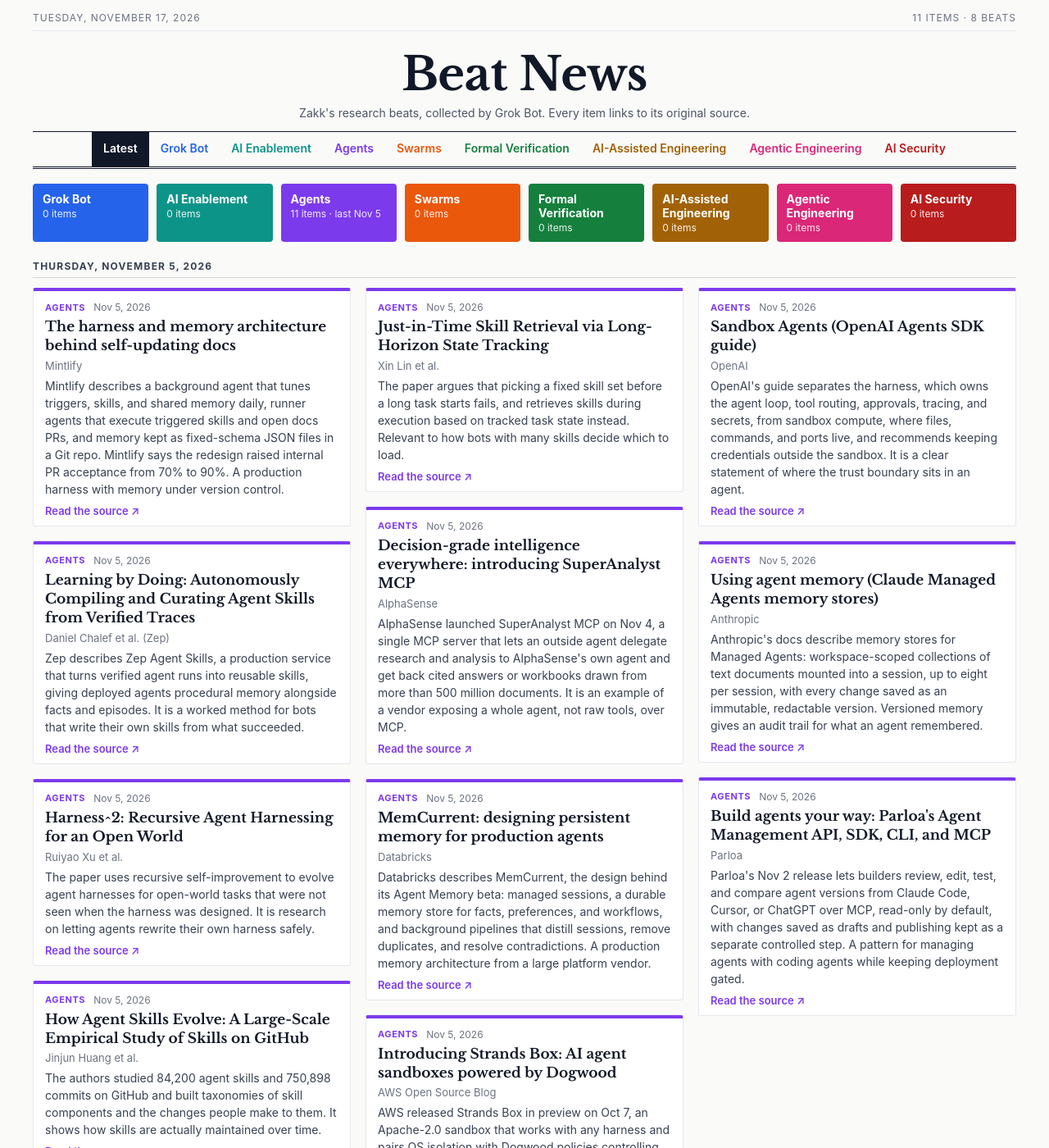
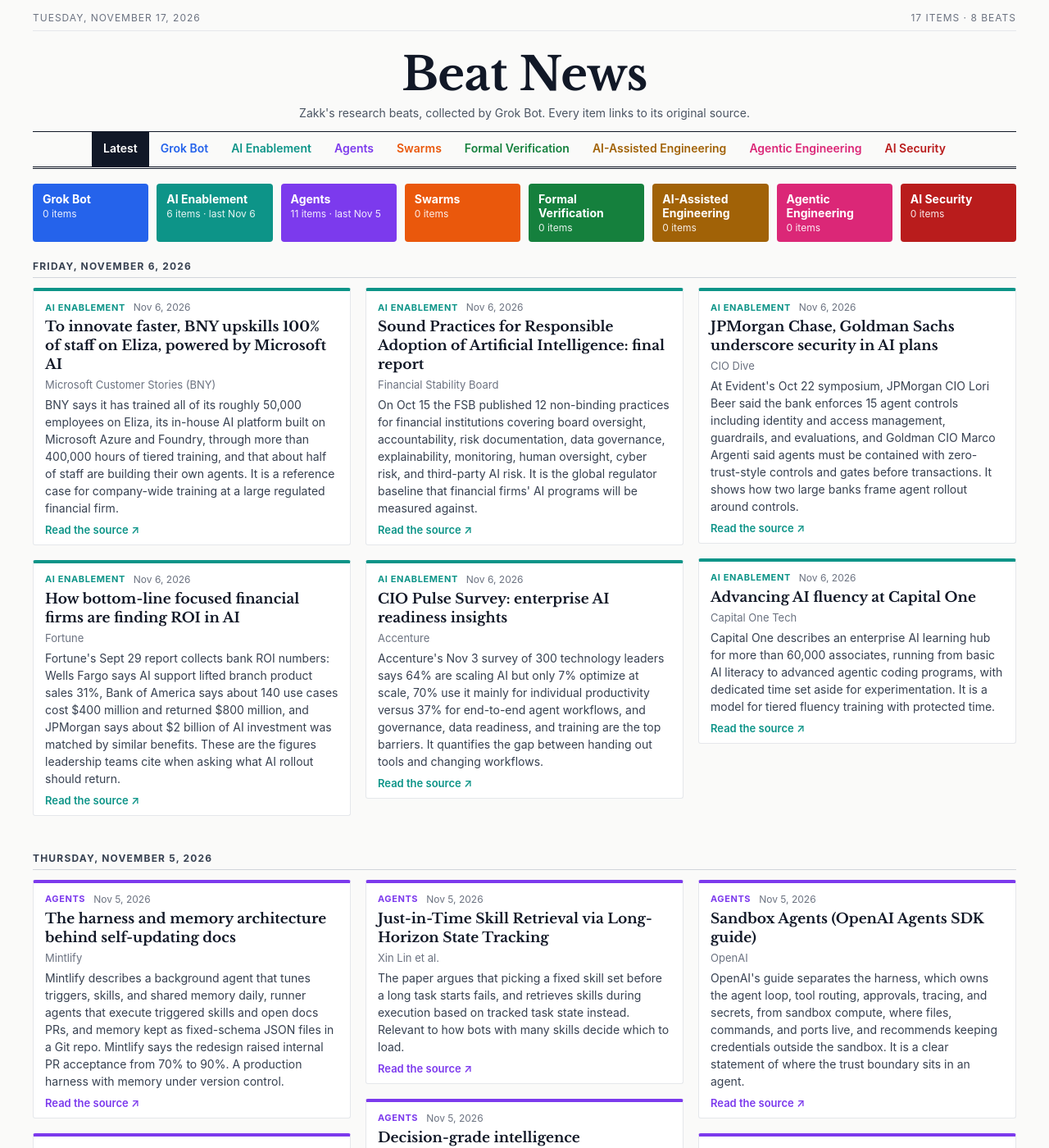
Before and after one commit to 0xZakk/beat-news, a Jekyll site: the page built from index.html, in a window 1280 px wide and 1400 px high. Shown: the whole window at 82% size. Built offline with Jekyll 4.4.1, drawn with Linux system fonts in a browser that asks for light colours.

Commit message:
ai-enablement: 2026-11-06 (6 new items)

```diff
--- a/_data/items.json
+++ b/_data/items.json
@@ -1,6 +1,11 @@
 {
  "updated": "2026-11-17T09:51:42-06:00",
  "issues": [
+  {
+   "beat": "ai-enablement",
+   "date": "2026-11-06",
+   "summary": ""
+  },
   {
    "beat": "agents",
    "date": "2026-11-05",
@@ -8,6 +13,72 @@
   }
  ],
  "items": [
+  {
+   "id": "2026-11-06-to-innovate-faster-bny-upskills-100-of-staff-on-eliza-powere",
+   "beat": "ai-enablement",
+   "date": "2026-11-06",
+   "title": "To innovate faster, BNY upskills 100% of staff on Eliza, powered by Microsoft AI",
+   "author": "Microsoft Customer Stories (BNY)",
+   "summary": "BNY says it has trained all of its roughly 50,000 employees on Eliza, its in-house AI platform built on Microsoft Azure and Foundry, through more than 400,000 hours of tiered training, and that about half of staff are building their own agents. It is a reference case for company-wide training at a large regulated financial firm.",
+   "url": "https://www.microsoft.com/en/customers/story/27320-bny-microsoft-foundry",
+   "also_fits": [],
+   "seq": 12
+  },
+  {
+   "id": "2026-11-06-how-bottom-line-focused-financial-firms-are-finding-roi-in-a",
+   "beat": "ai-enablement",
+   "date": "2026-11-06",
+   "title": "How bottom-line focused financial firms are finding ROI in AI",
+   "author": "Fortune",
+   "summary": "Fortune's Sept 29 report collects bank ROI numbers: Wells Fargo says AI support lifted branch product sales 31%, Bank of America says about 140 use cases cost $400 million and returned $800 million, and JPMorgan says about $2 billion of AI investment was matched by similar benefits. These are the figures leadership teams cite when asking what AI rollout should return.",
+   "url": "https://fortune.com/2026/09/29/how-banks-are-using-ai-agents-copilots-roi/",
+   "also_fits": [],
+   "seq": 13
+  },
+  {
+   "id": "2026-11-06-sound-practices-for-responsible-adoption-of-artificial-intel",
+   "beat": "ai-enablement",
+   "date": "2026-11-06",
+   "title": "Sound Practices for Responsible Adoption of Artificial Intelligence: final report",
+   "author": "Financial Stability Board",
+   "summary": "On Oct 15 the FSB published 12 non-binding practices for financial institutions covering board oversight, accountability, risk documentation, data governance, explainability, monitoring, human oversight, cyber risk, and third-party AI risk. It is the global regulator baseline that financial firms' AI programs will be measured against.",
+   "url": "https://www.fsb.org/2026/10/sound-practices-for-responsible-adoption-of-artificial-intelligence-ai-final-report/",
+   "also_fits": [],
+   "seq": 14
+  },
+  {
+   "id": "2026-11-06-cio-pulse-survey-enterprise-ai-readiness-insights",
+   "beat": "ai-enablement",
+   "date": "2026-11-06",
+   "title": "CIO Pulse Survey: enterprise AI readiness insights",
+   "author": "Accenture",
+   "summary": "Accenture's Nov 3 survey of 300 technology leaders says 64% are scaling AI but only 7% optimize at scale, 70% use it mainly for individual productivity versus 37% for end-to-end agent workflows, and governance, data readiness, and training are the top barriers. It quantifies the gap between handing out tools and changing workflows.",
+   "url": "https://www.accenture.com/en/insights/ai-data/cio-pulse-survey",
+   "also_fits": [],
+   "seq": 15
+  },
+  {
+   "id": "2026-11-06-jpmorgan-chase-goldman-sachs-underscore-security-in-ai-plans",
+   "beat": "ai-enablement",
+   "date": "2026-11-06",
+   "title": "JPMorgan Chase, Goldman Sachs underscore security in AI plans",
+   "author": "CIO Dive",
+   "summary": "At Evident's Oct 22 symposium, JPMorgan CIO Lori Beer said the bank enforces 15 agent controls including identity and access management, guardrails, and evaluations, and Goldman CIO Marco Argenti said agents must be contained with zero-trust-style controls and gates before transactions. It shows how two large banks frame agent rollout around controls.",
+   "url": "https://www.ciodive.com/news/jpmorgan-chase-goldman-sachs-AI-security/833764/",
+   "also_fits": [],
+   "seq": 16
+  },
+  {
+   "id": "2026-11-06-advancing-ai-fluency-at-capital-one",
+   "beat": "ai-enablement",
+   "date": "2026-11-06",
+   "title": "Advancing AI fluency at Capital One",
+   "author": "Capital One Tech",
+   "summary": "Capital One describes an enterprise AI learning hub for more than 60,000 associates, running from basic AI literacy to advanced agentic coding programs, with dedicated time set aside for experimentation. It is a model for tiered fluency training with protected time.",
+   "url": "https://medium.com/capital-one-tech/advancing-ai-fluency-at-capital-one-2388f75e0139",
+   "also_fits": [],
+   "seq": 17
+  },
   {
    "id": "2026-11-05-the-harness-and-memory-architecture-behind-self-updating-doc",
    "beat": "agents",
```
